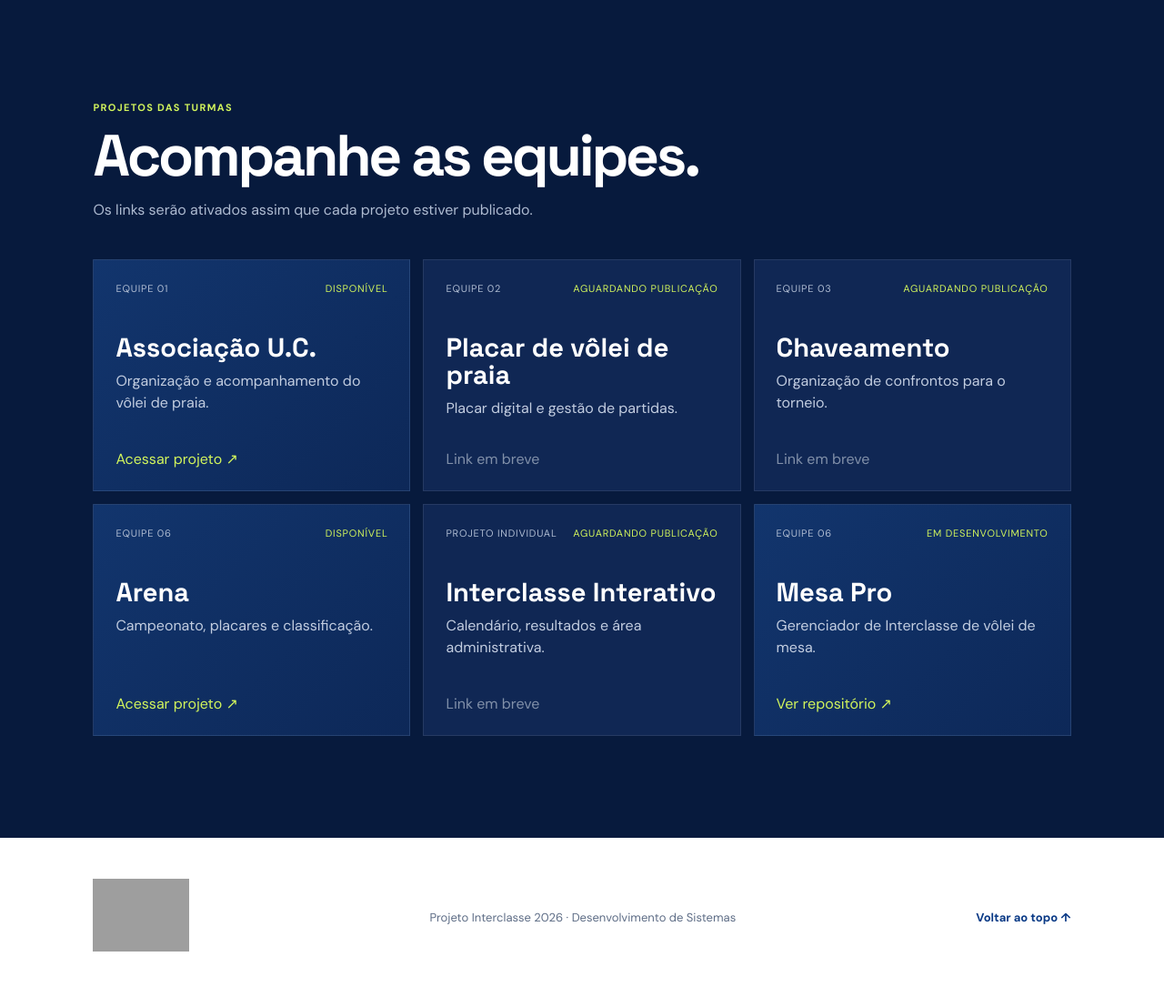
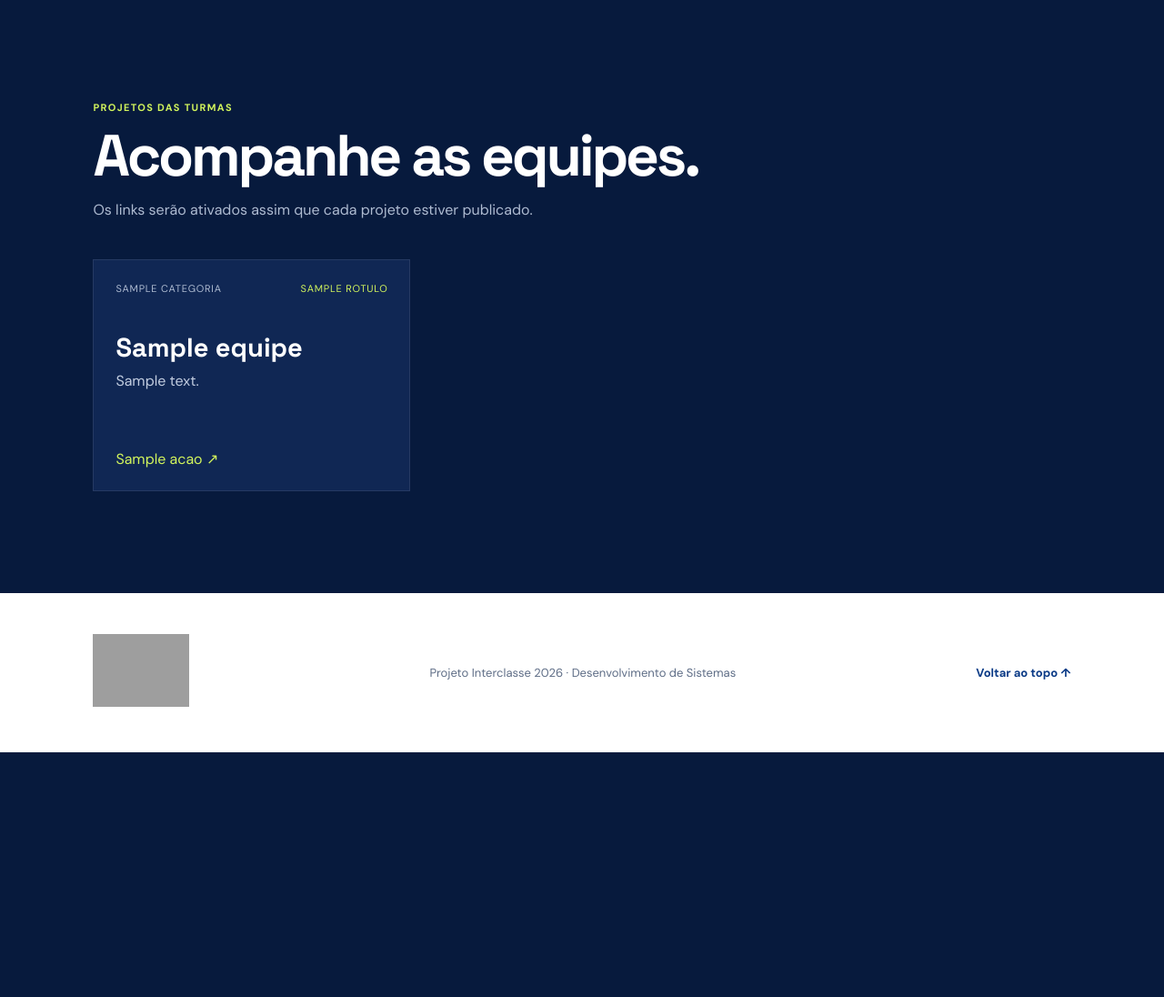
Before and after one commit to rvarjao/placar-eletronico-api, a Flask app: template exemplos/api-completa/templates/index.html in a window 1280 px wide. Shown: the part 2960-4056 px from the top of the page at 91% size. After the commit the page ends 3787 px from the top, so only its background shows below. Run offline with Flask 3, Linux system fonts and the light colour scheme; the template is opened without the code that fills it: most values are stand-ins (such as "Sample title", 1, 10 or a date in 2020); grey boxes are pictures that could not be loaded.

Commit message:
feat(home): load teams from Supabase and seed Interclasse 2026 groups
Add a migration that inserts the six Interclasse 2026 groups (form
submissions, cards previously hardcoded in index.html and the
Interclasse Interativo project) with descriptions, URLs and members.
The home page now renders active groups from the database instead of
hardcoded cards, deriving status/action from the URL, and shows a
fallback card if Supabase is unavailable.

Co-Authored-By: Claude Opus 5.5 <noreply@anthropic.com>

```diff
--- a/exemplos/api-completa/app.py
+++ b/exemplos/api-completa/app.py
@@ -5,6 +5,7 @@ import subprocess
 import sys
 from pathlib import Path
 from time import perf_counter
+from urllib.parse import urlparse
 
 from flask import Flask, g, jsonify, render_template, request
 from werkzeug.middleware.dispatcher import DispatcherMiddleware
@@ -89,9 +90,40 @@ def monitorar_requisicao(resposta):
             app.logger.exception("Não foi possível registrar a requisição da API")
     return resposta
 
+def situacao_projeto(url):
+    """Classifica o link do grupo para o card da página inicial."""
+    if not url:
+        return {"rotulo": "Aguardando publicação", "acao": None, "publicado": False}
+    host = (urlparse(url).hostname or "").lower()
+    if host in ("github.com", "www.github.com"):
+        return {"rotulo": "Em desenvolvimento", "acao": "Ver repositório", "publicado": True}
+    return {"rotulo": "Disponível", "acao": "Acessar projeto", "publicado": True}
+
+
+def equipes_publicas():
+    grupos = db().all("grupos", columns="id,nome,descricao,url,integrantes(id)",
+                      filters={"ativo": "eq.1"}, order="id.asc")
+    equipes = []
+    for posicao, grupo in enumerate(grupos, start=1):
+        individual = len(grupo.get("integrantes") or []) == 1
+        equipes.append({
+            "nome": grupo["nome"],
+            "descricao": grupo.get("descricao"),
+            "url": grupo.get("url"),
+            "categoria": "Projeto individual" if individual else f"Equipe {posicao:02d}",
+            **situacao_projeto(grupo.get("url")),
+        })
+    return equipes
+
+
 @app.get("/")
 def inicio():
-    return render_template("index.html")
+    try:
+        equipes = equipes_publicas()
+    except SupabaseError:
+        app.logger.exception("Não foi possível carregar as equipes da página inicial")
+        equipes = None
+    return render_template("index.html", equipes=equipes)
 
 
 def instalar_dependencias():
--- a/exemplos/api-completa/templates/index.html
+++ b/exemplos/api-completa/templates/index.html
@@ -91,12 +91,24 @@
     <section class="teams" id="equipes" aria-labelledby="equipes-title">
       <div class="section-heading"><p class="eyebrow">Projetos das turmas</p><h2 id="equipes-title">Acompanhe as equipes.</h2><p class="section-note">Os links serão ativados assim que cada projeto estiver publicado.</p></div>
       <div class="team-grid">
-        <article class="team-card live"><div class="team-top"><span>Equipe 01</span><span class="status">Disponível</span></div><h3>Associação U.C.</h3><p>Organização e acompanhamento do vôlei de praia.</p><a href="https://rodriguesdesahellen44-cmd.github.io/placar.volei/" target="_blank" rel="noopener noreferrer">Acessar projeto <span>↗</span></a></article>
-        <article class="team-card"><div class="team-top"><span>Equipe 02</span><span class="status">Aguardando publicação</span></div><h3>Placar de vôlei de praia</h3><p>Placar digital e gestão de partidas.</p><button type="button" disabled>Link em breve</button></article>
-        <article class="team-card"><div class="team-top"><span>Equipe 03</span><span class="status">Aguardando publicação</span></div><h3>Chaveamento</h3><p>Organização de confrontos para o torneio.</p><button type="button" disabled>Link em breve</button></article>
-        <article class="team-card live"><div class="team-top"><span>Equipe 06</span><span class="status">Disponível</span></div><h3>Arena</h3><p>Campeonato, placares e classificação.</p><a href="https://valada0.github.io/arena-/" target="_blank" rel="noopener noreferrer">Acessar projeto <span>↗</span></a></article>
-        <article class="team-card"><div class="team-top"><span>Projeto individual</span><span class="status">Aguardando publicação</span></div><h3>Interclasse Interativo</h3><p>Calendário, resultados e área administrativa.</p><button type="button" disabled>Link em breve</button></article>
-        <article class="team-card live"><div class="team-top"><span>Equipe 06</span><span class="status">Em desenvolvimento</span></div><h3>Mesa Pro</h3><p>Gerenciador de Interclasse de vôlei de mesa.</p><a href="https://github.com/KellEze/MEsa-pro" target="_blank" rel="noopener">Ver repositório <span>↗</span></a></article>
+        {% if equipes is none %}
+        <article class="team-card"><div class="team-top"><span>Equipes</span><span class="status">Indisponível</span></div><h3>Não foi possível carregar as equipes</h3><p>Tente novamente em alguns instantes.</p></article>
+        {% else %}
+        {% for equipe in equipes %}
+        <article class="team-card{{ ' live' if equipe.publicado else '' }}">
+          <div class="team-top"><span>{{ equipe.categoria }}</span><span class="status">{{ equipe.rotulo }}</span></div>
+          <h3>{{ equipe.nome }}</h3>
+          {% if equipe.descricao %}<p>{{ equipe.descricao }}</p>{% endif %}
+          {% if equipe.url %}
+          <a href="{{ equipe.url }}" target="_blank" rel="noopener noreferrer">{{ equipe.acao }} <span>↗</span></a>
+          {% else %}
+          <button type="button" disabled>Link em breve</button>
+          {% endif %}
+        </article>
+        {% else %}
+        <article class="team-card"><div class="team-top"><span>Equipes</span></div><h3>Nenhuma equipe cadastrada</h3><p>As equipes aparecerão aqui assim que forem cadastradas.</p></article>
+        {% endfor %}
+        {% endif %}
       </div>
     </section>
   </main>
```
Also changed, not shown: exemplos/api-completa/supabase/migrations/20261111120000_grupos_interclasse_2026.sql (added).
